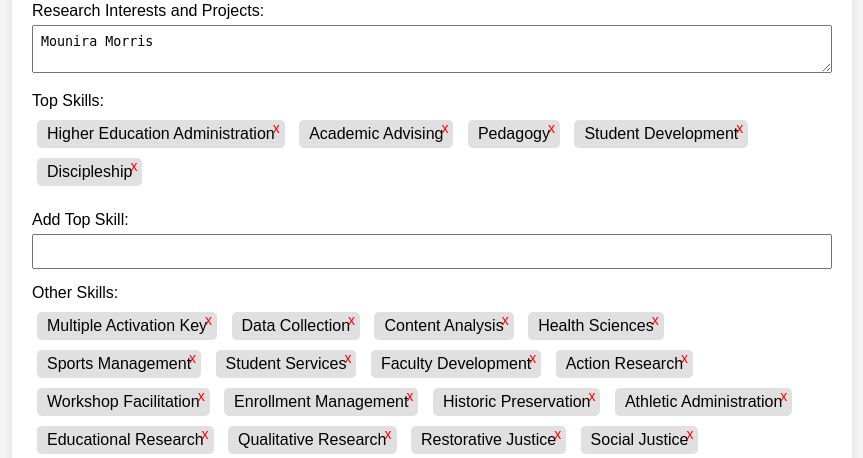
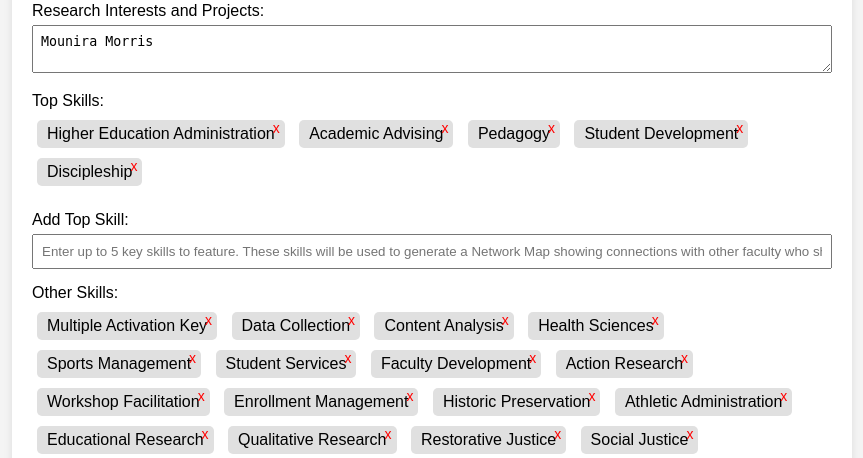
Before and after one commit to remchrimer/skills_search_engine, a Django app: page /edit_person/0f9ba6e1-83ff-474a-a887-4514af44d770/ in a window 1280 px wide. Shown: the part 482-940 px from the top of the page, without its empty margins (208-1071 px from the left). Run offline with Django 4.2, Linux system fonts and the light colour scheme; data comes from the database, SQL or seed files in the repository; some libraries are stand-ins or nearby versions.

Commit message:
Update edit_person.html

```diff
--- a/templates/edit_person.html
+++ b/templates/edit_person.html
@@ -209,7 +209,8 @@
                 </div>
                 <div class="add-skill-section">
                     <label for="new_top_skill">Add Top Skill:</label>
-                    <input type="text" id="new_top_skill">
+                    <input type="text" id="new_top_skill"  <input type="text" id="new_top_skill" placeholder="Enter up to 5 key skills to feature. These skills will be used to generate a Network Map showing connections with other faculty who share these skills.">
+
                 </div>
             </div>
 
```
